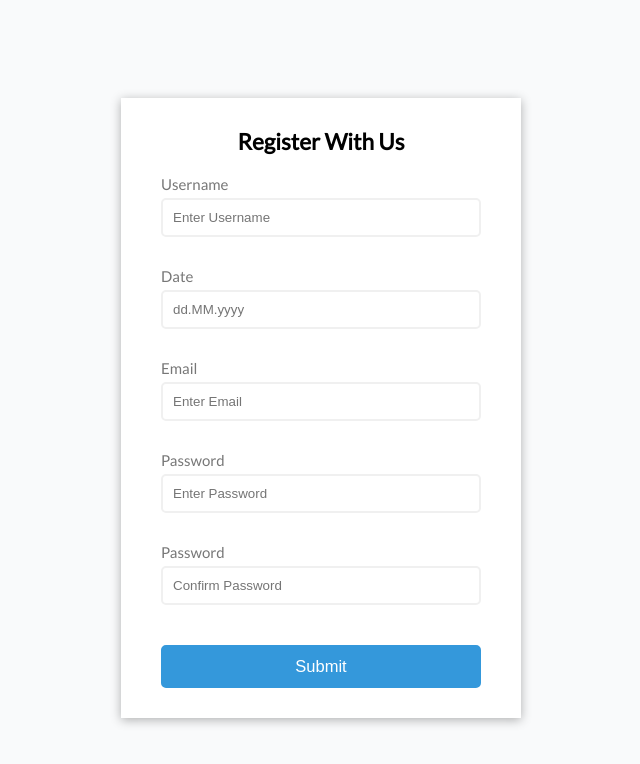
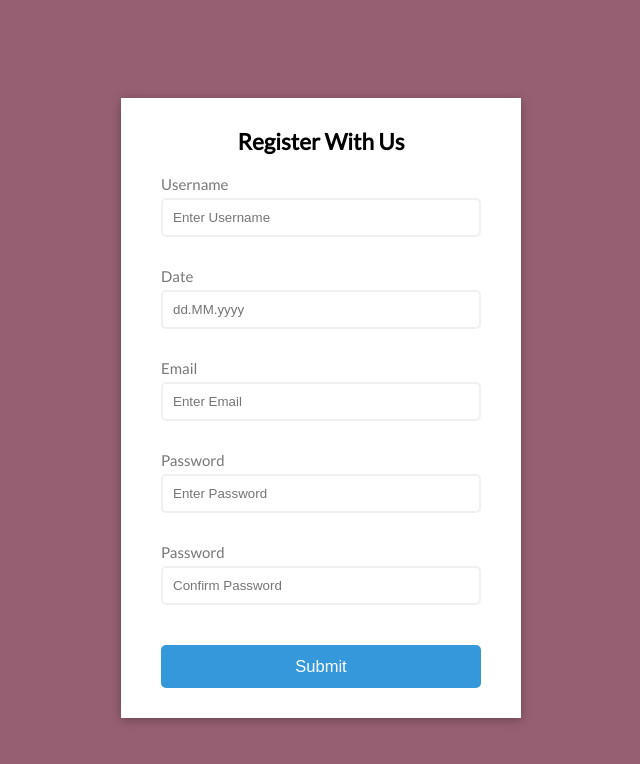
Before and after one commit to Salome-pix/Form-Validator, a plain HTML site: page index.html in a window 1280 px wide. Shown: the whole page, without its empty margins (319-959 px from the left). Drawn offline with Linux system fonts and the light colour scheme.

Commit message:
Update style.css

```diff
--- a/style.css
+++ b/style.css
@@ -10,7 +10,7 @@
 }
 
 body {
-  background-color: #f9fafb;
+  background-color: #976072;
   font-family: "Lato", sans-serif;
   display: flex;
   align-items: center;
```
